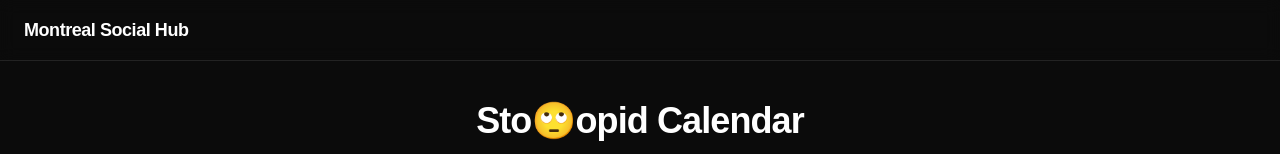
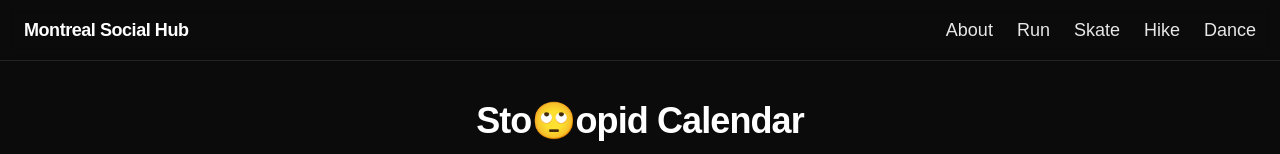
Before and after one commit to rain-jar/stooopidsocial, a Next.js app: page / in a window 1280 px wide. Shown: the top 154 px of the page. Built offline with nearby package versions, Linux system fonts and the light colour scheme.

Commit message:
page design tweaks

```diff
--- a/components/layout/Header.tsx
+++ b/components/layout/Header.tsx
@@ -1,11 +1,19 @@
 export default function Header() {
   return (
     <header className="sticky top-0 z-50 w-full border-b border-white/10 bg-bg/80 backdrop-blur">
-      <div className="mx-auto w-full max-w-[1400px] px-6 py-4">
-        <span className="text-lg font-semibold tracking-tight">
-          Montreal Social Hub
-        </span>
-      </div>
+        <div className="mx-auto flex w-full max-w-[1400px] items-center justify-between px-6 py-4">
+            <span className="text-lg font-semibold tracking-tight">
+            Montreal Social Hub
+            </span>
+
+            <nav className="flex gap-6 text-lg text-white/90">
+            <a href="#" className="hover:text-white">About</a>
+            <a href="#" className="hover:text-white">Run</a>
+            <a href="#" className="hover:text-white">Skate</a>
+            <a href="#" className="hover:text-white">Hike</a>
+            <a href="#" className="hover:text-white">Dance</a>
+            </nav>
+        </div>
     </header>
   );
 }
```
